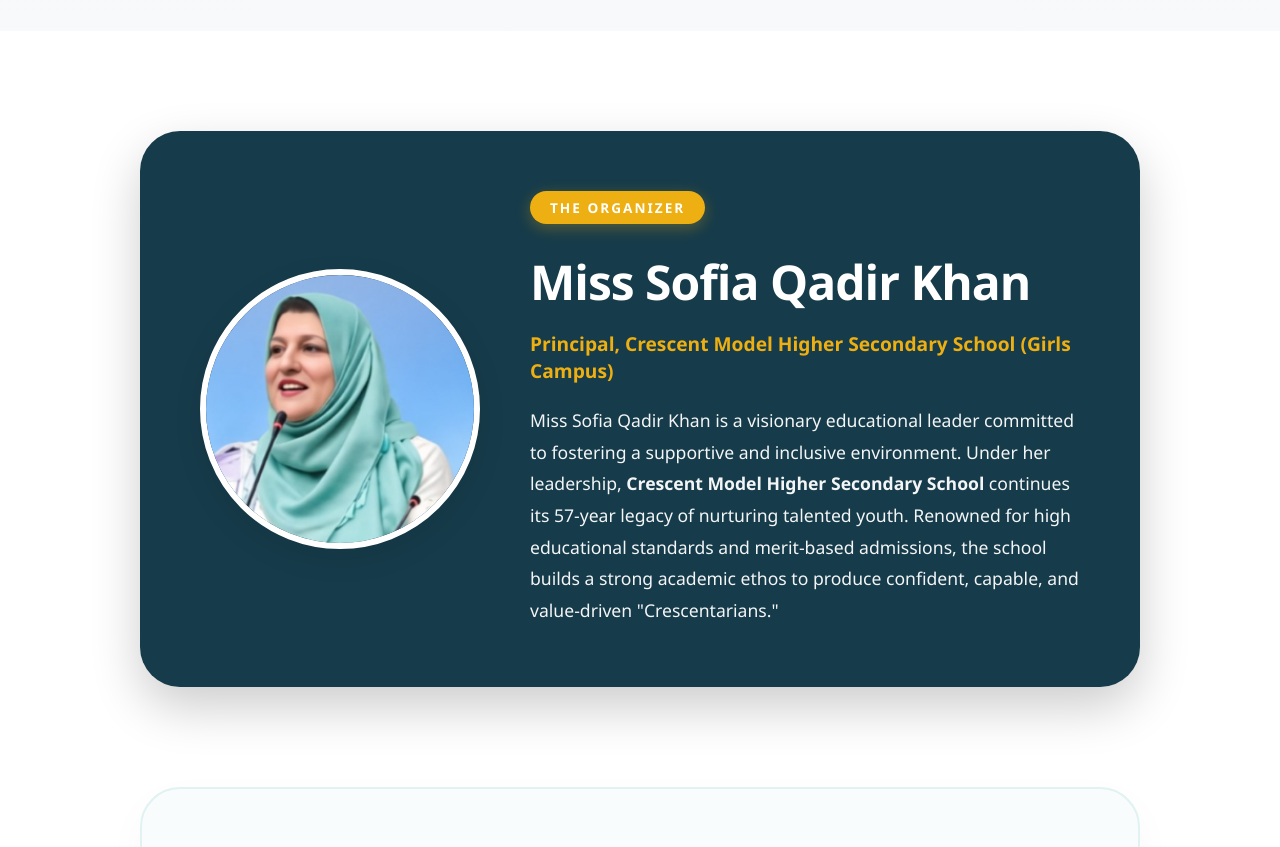
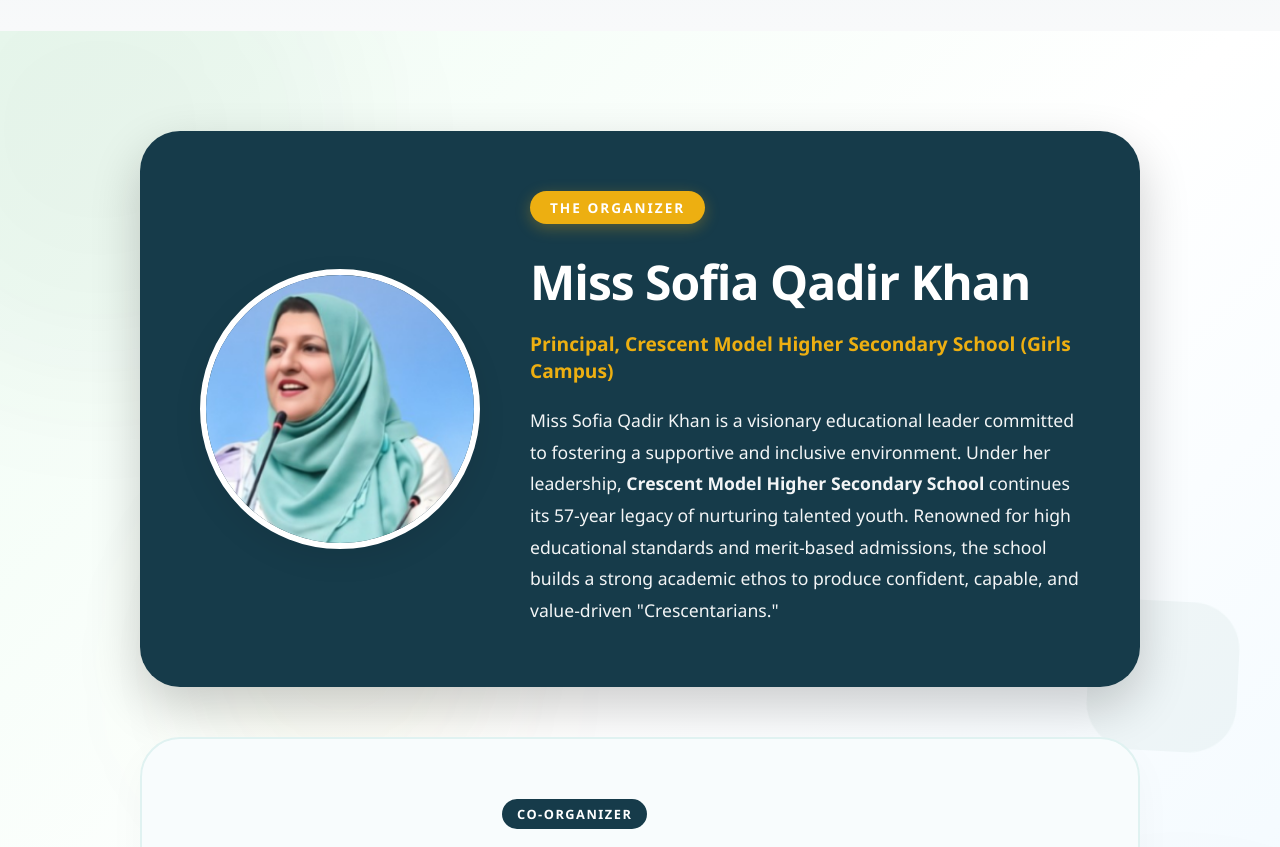
Before and after one commit to Shirmeen/moot2.0, a React (Create React App) app: page / in a window 1280 px wide. Shown: the part 1940-2787 px from the top of the page. Built offline with nearby package versions, Linux system fonts and the light colour scheme.

Commit message:
adding more features

```diff
--- a/src/App.js
+++ b/src/App.js
@@ -47,8 +47,27 @@
       <Navbar activeSection={activeSection} />
       <Hero />
       <About />
-      <Organizer />
-      <CoOrganizer />
+      <div className="organizers-section-wrapper">
+        <div className="organizer-bg-elements">
+          <div className="bg-shape shape-1"></div>
+          <div className="bg-shape shape-2"></div>
+          <div className="bg-shape shape-3"></div>
+          <ul className="background-circles">
+            <li></li>
+            <li></li>
+            <li></li>
+            <li></li>
+            <li></li>
+            <li></li>
+            <li></li>
+            <li></li>
+            <li></li>
+            <li></li>
+          </ul>
+        </div>
+        <Organizer />
+        <CoOrganizer />
+      </div>
       <Details />
       <Speakers />
       <Trainers />
--- a/src/components/CoOrganizer.css
+++ b/src/components/CoOrganizer.css
@@ -1,9 +1,13 @@
 .co-organizer-section {
     padding: 0 20px 100px;
-    background: #ffffff;
+    background: transparent;
     display: flex;
     justify-content: center;
+    position: relative;
+    z-index: 2;
 }
+
+/* Background elements handled by wrapper in App.js */
 
 .co-organizer-card {
     max-width: 1000px;
--- a/src/components/Organizer.css
+++ b/src/components/Organizer.css
@@ -1,8 +1,69 @@
+.organizers-section-wrapper {
+    background: linear-gradient(135deg, #f0fdf4 0%, #ffffff 50%, #f0f9ff 100%);
+    position: relative;
+    overflow: hidden;
+}
+
 .organizer-section {
-    padding: 100px 20px;
-    background: #ffffff;
+    padding: 100px 20px 50px;
+    /* Reduced bottom padding */
+    background: transparent;
     display: flex;
     justify-content: center;
+    position: relative;
+    z-index: 2;
+}
+
+.organizer-bg-elements {
+    position: absolute;
+    top: 0;
+    left: 0;
+    width: 100%;
+    height: 100%;
+    z-index: 1;
+    pointer-events: none;
+}
+
+.bg-shape {
+    position: absolute;
+    border-radius: 50%;
+    filter: blur(80px);
+    opacity: 0.6;
+}
+
+.shape-1 {
+    width: 500px;
+    height: 500px;
+    background: rgba(0, 77, 44, 0.08);
+    /* Primary green */
+    top: -150px;
+    left: -150px;
+    animation: float 8s ease-in-out infinite;
+}
+
+.shape-2 {
+    width: 400px;
+    height: 400px;
+    background: rgba(0, 169, 181, 0.08);
+    /* Teal */
+    bottom: -100px;
+    right: -100px;
+    animation: float 7s ease-in-out infinite reverse;
+}
+
+.shape-3 {
+    width: 300px;
+    height: 300px;
+    background: rgba(212, 175, 55, 0.08);
+    /* Gold */
+    top: 40%;
+    left: 15%;
+    animation: pulse-soft 5s infinite;
+}
+
+.organizer-section .container {
+    position: relative;
+    z-index: 2;
 }
 
 .organizer-card {
@@ -119,3 +180,131 @@
         font-size: 1rem;
     }
 }
+
+/* Floating Circles Animation */
+.background-circles {
+    position: absolute;
+    top: 0;
+    left: 0;
+    width: 100%;
+    height: 100%;
+    overflow: hidden;
+    margin: 0;
+    padding: 0;
+    z-index: 1;
+    pointer-events: none;
+}
+
+.background-circles li {
+    position: absolute;
+    display: block;
+    list-style: none;
+    width: 20px;
+    height: 20px;
+    background: rgba(0, 169, 181, 0.2);
+    /* Teal base */
+    animation: animate-circles 25s linear infinite;
+    bottom: -150px;
+    border-radius: 50%;
+    /* Make them circles */
+}
+
+/* Specific styling for each circle to create variety */
+.background-circles li:nth-child(1) {
+    left: 25%;
+    width: 80px;
+    height: 80px;
+    animation-delay: 0s;
+    background: rgba(0, 77, 44, 0.15);
+    /* Green */
+}
+
+.background-circles li:nth-child(2) {
+    left: 10%;
+    width: 20px;
+    height: 20px;
+    animation-delay: 2s;
+    animation-duration: 12s;
+    background: rgba(212, 175, 55, 0.2);
+    /* Gold */
+}
+
+.background-circles li:nth-child(3) {
+    left: 70%;
+    width: 20px;
+    height: 20px;
+    animation-delay: 4s;
+}
+
+.background-circles li:nth-child(4) {
+    left: 40%;
+    width: 60px;
+    height: 60px;
+    animation-delay: 0s;
+    animation-duration: 18s;
+    background: rgba(0, 169, 181, 0.15);
+}
+
+.background-circles li:nth-child(5) {
+    left: 65%;
+    width: 20px;
+    height: 20px;
+    animation-delay: 0s;
+}
+
+.background-circles li:nth-child(6) {
+    left: 75%;
+    width: 110px;
+    height: 110px;
+    animation-delay: 3s;
+    background: rgba(212, 175, 55, 0.1);
+    /* Gold */
+}
+
+.background-circles li:nth-child(7) {
+    left: 35%;
+    width: 150px;
+    height: 150px;
+    animation-delay: 7s;
+    background: rgba(0, 77, 44, 0.1);
+}
+
+.background-circles li:nth-child(8) {
+    left: 50%;
+    width: 25px;
+    height: 25px;
+    animation-delay: 15s;
+    animation-duration: 45s;
+}
+
+.background-circles li:nth-child(9) {
+    left: 20%;
+    width: 15px;
+    height: 15px;
+    animation-delay: 2s;
+    animation-duration: 35s;
+    background: rgba(0, 169, 181, 0.3);
+}
+
+.background-circles li:nth-child(10) {
+    left: 85%;
+    width: 150px;
+    height: 150px;
+    animation-delay: 0s;
+    animation-duration: 11s;
+    background: rgba(0, 77, 44, 0.1);
+}
+
+@keyframes animate-circles {
+    0% {
+        transform: translateY(0) rotate(0deg);
+        opacity: 1;
+        border-radius: 0;
+    }
+
+    100% {
+        transform: translateY(-1000px) rotate(720deg);
+        opacity: 0;
+        border-radius: 50%;
+    }
+}
--- a/src/components/Panelists.js
+++ b/src/components/Panelists.js
@@ -3,13 +3,13 @@
 
 const panelists = [
     {
-        name: "Mr. Sabahat Tatari",
+        name: "Ms. Sabahat Tatari",
         role: "Regional Director, Northern Region, The City School, Islamabad",
         bio: "Ms Tatari is an alumnus of Warwick University and certified member of IB Education Network has been an academician for past three decades. She has served institutions including Aga Khan University, Beaconhouse National University, Angels International College IB Continuum School and The City School Network. Her areas of interest include AI in education, innovation , testing, and test development. Currently Regional Director of the City School network managing 42 schools across three provinces, Punjab, KPK, AJK and Islamabad Capital Territory",
         image: "/speakers/sabahat_tatari_new.png"
     },
     {
-        name: "SM Omair Saeed",
+        name: "Mr. SM Omair Saeed",
         role: "Managing Director Kifayat Publishers",
         bio: "SM Omair Saeed, Managing Director of Kifayat Publishers, is a graduate in Industrial Economics Research from the University of Nottingham. He has worked on education research and curriculum development for the unlettered with the World Bank and the Asian Development Bank. For the last decade, he has been looking after the overall operations at Kifayat Publishers; he has a keen interest in Education Pedagogy research, and in recent years, through international partnerships, has tried to bring the best of the latest international educational resources to Pakistan at an affordable price.",
         image: "/speakers/omair_saeed_new.png"
--- a/src/components/Speakers.js
+++ b/src/components/Speakers.js
@@ -36,7 +36,7 @@
         image: "/speakers/tina.png"
     },
     {
-        name: "Tayyabah Amer Malik",
+        name: "Ms. Tayyabah Amer Malik",
         role: "Experienced Academic Leader",
         bio: "Tayyabah Amer Malik has a demonstrated history of working in the education management industry. Skilled in Coaching, curriculum development, education planning, and Conflict Resolution, she holds a Masters Degree in Advance Professional Studies from University of Strathclyde.",
         image: "/speakers/tayyabah.png"
@@ -54,7 +54,7 @@
         image: "/speakers/abbas.png"
     },
     {
-        name: "Hassaan Fareed",
+        name: "Mr. Hassaan Fareed",
         role: "Science Communicator",
         bio: "Science has the power to change lives, and Hassaan Fareed has made it his mission to bring that power to every corner of Pakistan. As a passionate science communicator, he creates interactive shows filled with exciting experiments and hands-on activities. From bustling cities to remote villages, Hassan Fareed travels widely to spark curiosity and wonder among children and communities. Along the way, he has partnered with Lincoln Corners, Tedx, Tareen Education Foundation and Lahore Astronomical Society, Khawarizmi Science Society and many more to expand the reach of STEM education. Hassaan Fareed believes that science belongs to everyone and makes sure that every session proves it.",
         image: "/speakers/hassaan_fareed_new.png"
```
Also changed, not shown: src/components/Speakers.css (+7 -3 lines), src/components/Trainers.js (+7 -7 lines), 8 other files (tests, documents, lock files or other folders).
